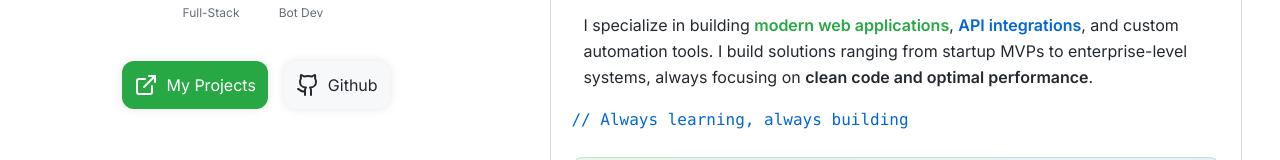
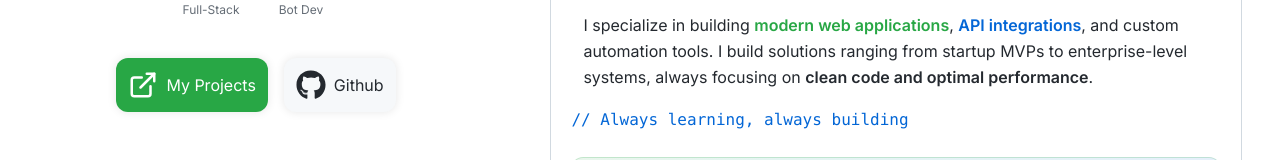
Before and after one commit to ShahabCypher/ShahabCypher, a React (Vite) app in the folder frontend/: page / in a window 1280 px wide. Shown: the part 491-651 px from the top of the page. Built offline with nearby package versions, Linux system fonts and the light colour scheme; a web font is replaced by a local one.

Commit message:
changed github icon

```diff
--- a/frontend/src/components/templates/HeroSection.jsx
+++ b/frontend/src/components/templates/HeroSection.jsx
@@ -1,4 +1,5 @@
-import { Github, ExternalLink, Globe, Bot, Coffee } from "lucide-react";
+import { ExternalLink, Globe, Bot, Coffee } from "lucide-react";
+import { FaGithub } from "react-icons/fa";
 import { Link } from "react-router-dom";
 
 const HeroSection = () => {
@@ -37,14 +38,14 @@ const HeroSection = () => {
             to="/projects"
             className="flex items-center gap-2 bg-success-green dark:bg-matrix-green text-white dark:text-dark-gray p-3 rounded-xl shadow-hero-card hover:shadow-success-green dark:hover:shadow-matrix-green transition-all duration-300"
           >
-            <ExternalLink /> My Projects
+            <ExternalLink size={30} /> My Projects
           </Link>
           <a
             href="https://github.com/ShahabCypher"
             target="_blank"
             className="flex items-center gap-2 bg-light-gray dark:bg-dark-gray p-3 rounded-xl shadow-hero-card hover:shadow-professional-blue dark:hover:shadow-cyber-blue transition-all duration-300"
           >
-            <Github /> Github
+            <FaGithub size={30} /> Github
           </a>
         </div>
       </div>
```
